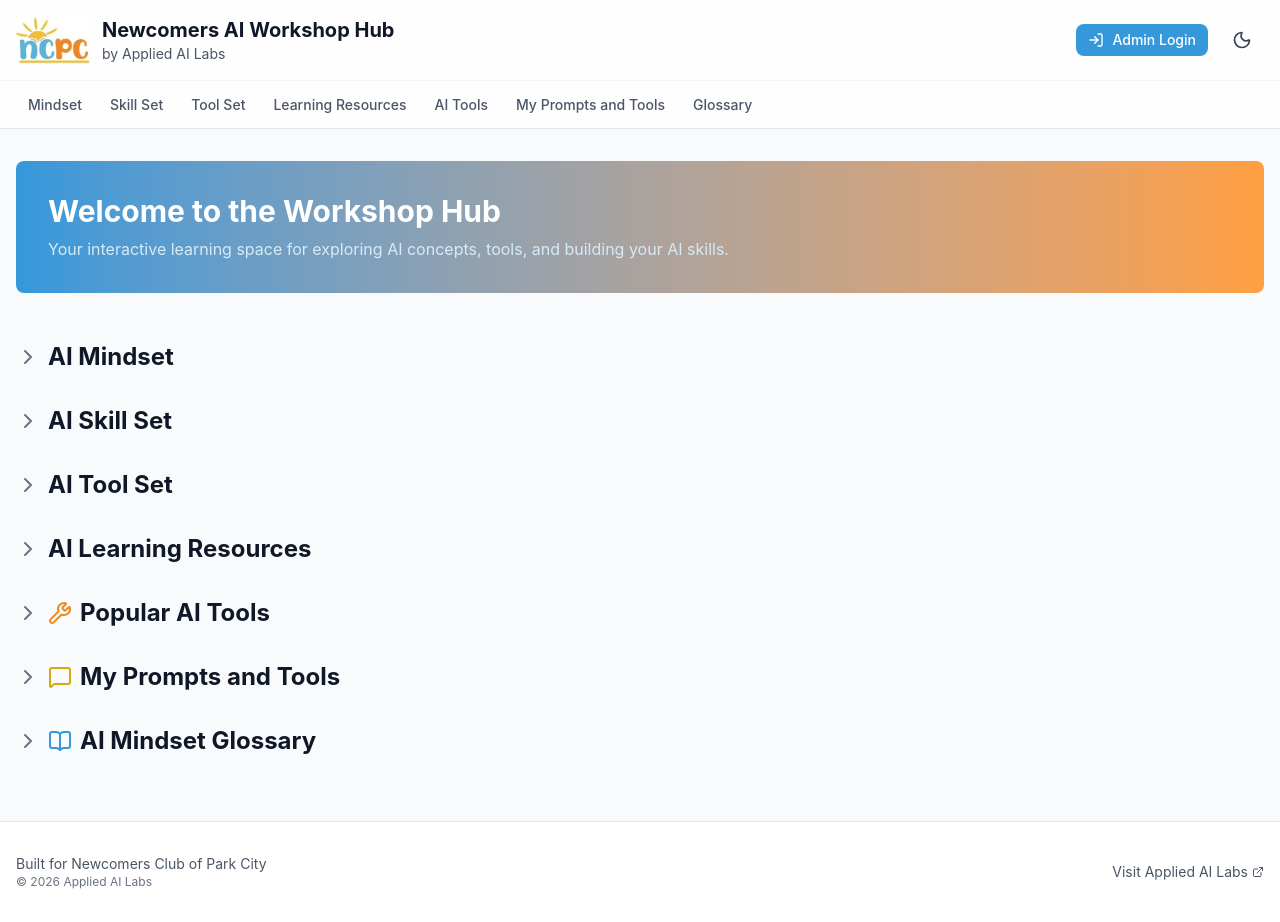
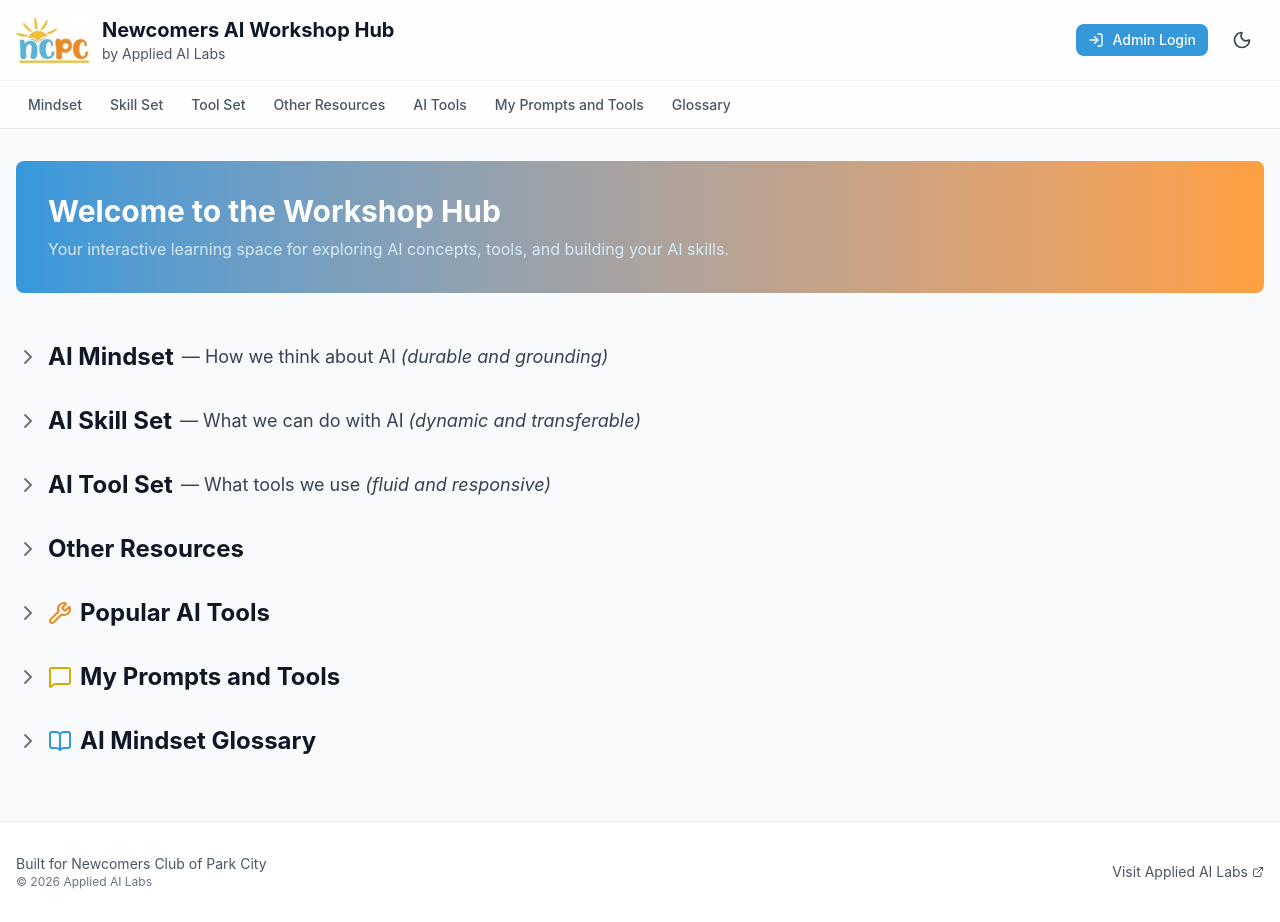
Before and after one commit to toddwmac/ai-workshop-launchpad, a React (Vite) app: page / in a window 1280 px wide. Built offline with nearby package versions, Linux system fonts and the light colour scheme.

Commit message:
title changes

```diff
--- a/src/App.tsx
+++ b/src/App.tsx
@@ -227,7 +227,7 @@ function App() {
 
         <div id="mindset">
           <Section
-            title="AI Mindset"
+            title="AI Mindset" subtitle="How we think about AI" subtitleTag="durable and grounding"
             sectionId="mindset"
             content={content}
             onAddItem={handleAddItem}
@@ -242,7 +242,7 @@ function App() {
 
         <div id="skillSet">
           <Section
-            title="AI Skill Set"
+            title="AI Skill Set" subtitle="What we can do with AI" subtitleTag="dynamic and transferable"
             sectionId="skillSet"
             content={content}
             onAddItem={handleAddItem}
@@ -257,7 +257,7 @@ function App() {
 
         <div id="toolSet">
           <Section
-            title="AI Tool Set"
+            title="AI Tool Set" subtitle="What tools we use" subtitleTag="fluid and responsive"
             sectionId="toolSet"
             content={content}
             onAddItem={handleAddItem}
@@ -272,7 +272,7 @@ function App() {
 
         <div id="learningResources">
           <Section
-            title="AI Learning Resources"
+            title="Other Resources"
             sectionId="learningResources"
             content={content}
             onAddItem={handleAddItem}
--- a/src/components/Layout/Header.tsx
+++ b/src/components/Layout/Header.tsx
@@ -6,7 +6,7 @@ const navLinks = [
   { href: '#mindset', label: 'Mindset' },
   { href: '#skillSet', label: 'Skill Set' },
   { href: '#toolSet', label: 'Tool Set' },
-  { href: '#learningResources', label: 'Learning Resources' },
+  { href: '#learningResources', label: 'Other Resources' },
   { href: '#ai-tools', label: 'AI Tools' },
   { href: '#prompts-and-tools', label: 'My Prompts and Tools' },
   { href: '#glossary', label: 'Glossary' },
--- a/src/components/Sections/Section.tsx
+++ b/src/components/Sections/Section.tsx
@@ -11,9 +11,11 @@ interface SectionPropsWithCollapse extends SectionProps {
   isOpen: boolean;
   onToggle: () => void;
   onReorder: (sectionId: string, reorderedIds: string[]) => void;
+  subtitle?: string;
+  subtitleTag?: string;
 }
 
-export function Section({ title, sectionId, content, onAddItem, onEditItem, onDeleteItem, onReorder, isAdmin, isOpen, onToggle }: SectionPropsWithCollapse) {
+export function Section({ title, sectionId, content, onAddItem, onEditItem, onDeleteItem, onReorder, isAdmin, isOpen, onToggle, subtitle, subtitleTag }: SectionPropsWithCollapse) {
   const [showForm, setShowForm] = useState(false);
   const [editingItem, setEditingItem] = useState<ContentItem | undefined>();
   const [draggedId, setDraggedId] = useState<string | null>(null);
@@ -102,6 +104,11 @@ export function Section({ title, sectionId, content, onAddItem, onEditItem, onDe
             <ChevronRight className="h-6 w-6 text-gray-500 dark:text-gray-400" />
           )}
           {title}
+          {subtitle && (
+            <span className="text-lg font-normal text-gray-700 dark:text-gray-300">
+              — {subtitle} <span className="italic">({subtitleTag})</span>
+            </span>
+          )}
         </button>
         {isAdmin && isOpen && (
           <Button
```
